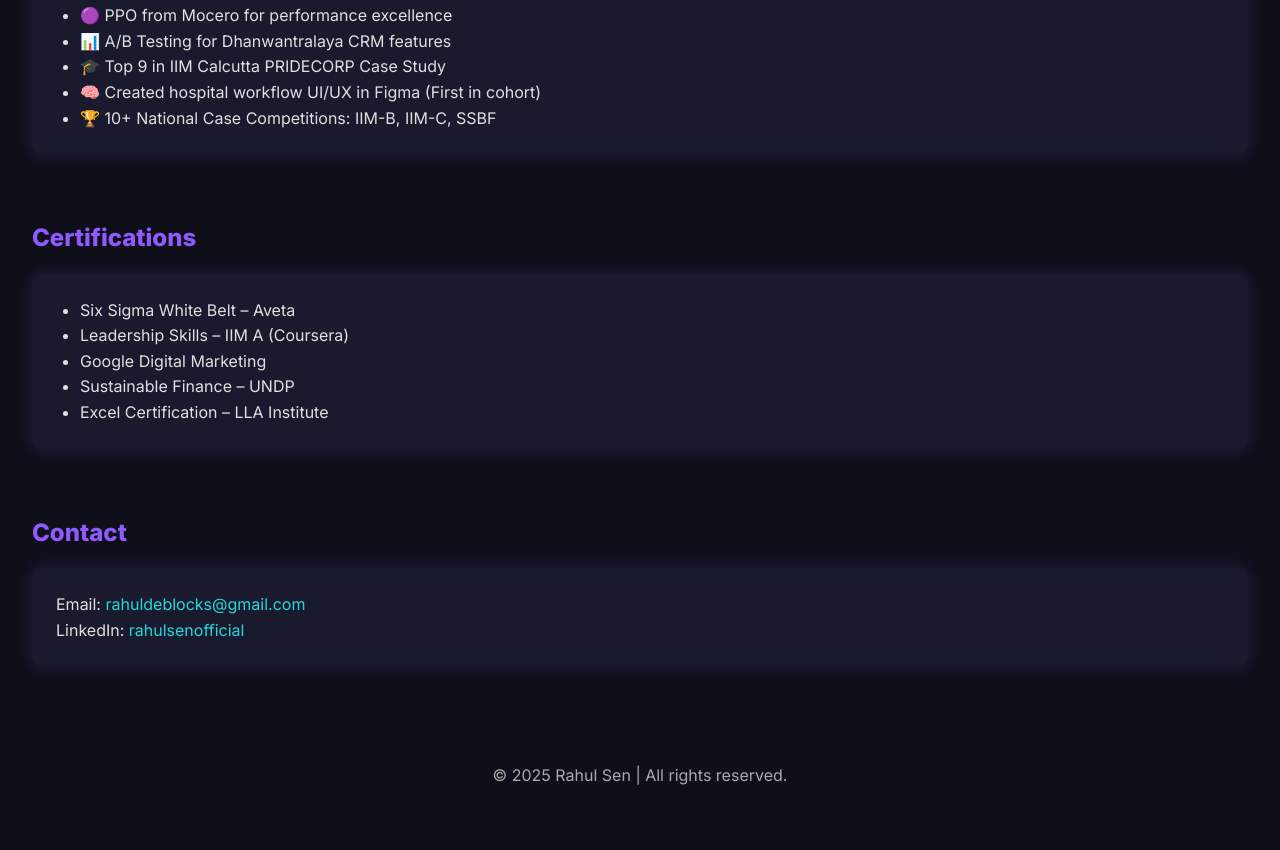
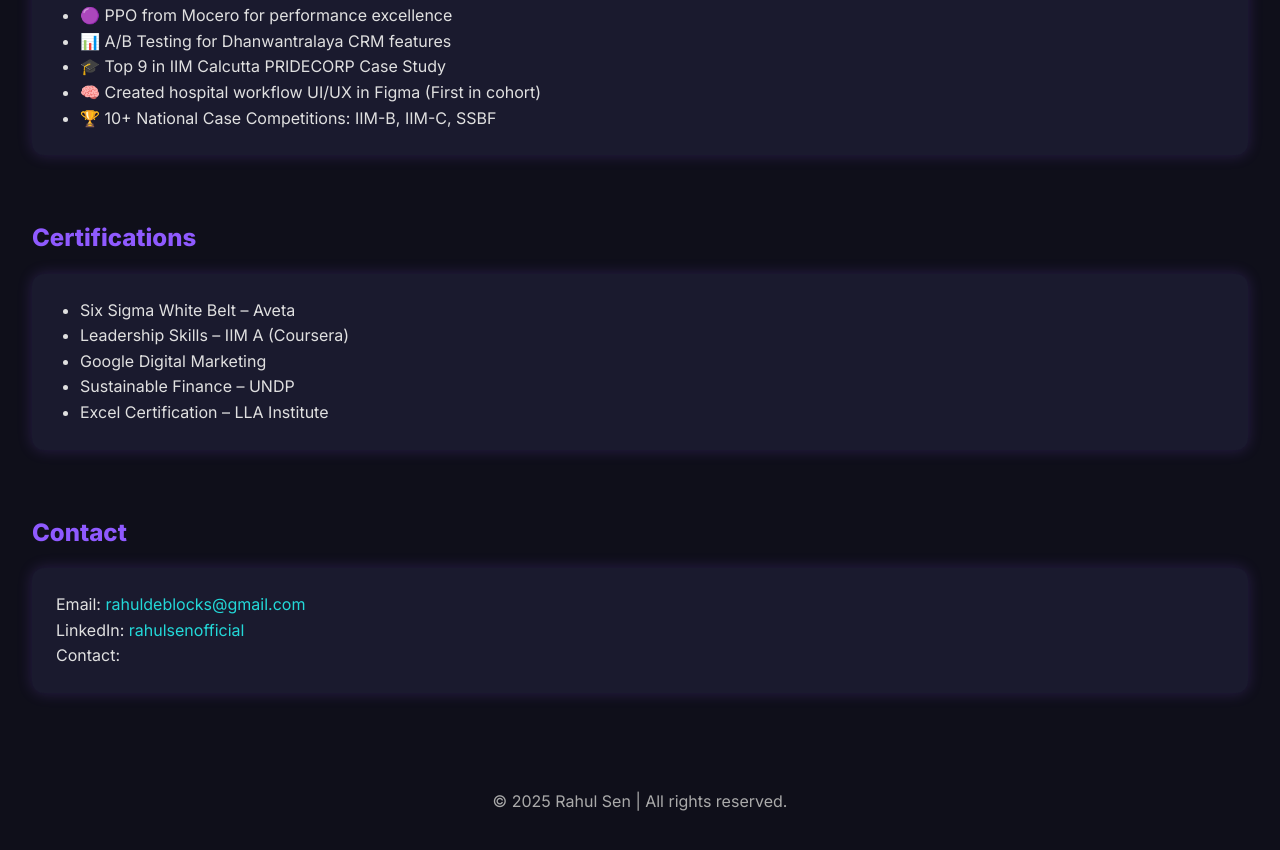
Before and after one commit to 1rahulsen/1, a plain HTML site: page index.html in a window 1280 px wide. Shown: the part 846-1696 px from the top of the page. Drawn offline with Linux system fonts and the light colour scheme.

Commit message:
Update index.html

```diff
--- a/index.html
+++ b/index.html
@@ -4,7 +4,7 @@
 <head>
   <meta charset="UTF-8" />
   <meta name="viewport" content="width=device-width, initial-scale=1.0"/>
-  <title>Rahul Sen | Product Manager</title>
+  <title>Rahul Sen | Associate Product Manager</title>
   <link href="https://fonts.googleapis.com/css2?family=Inter:wght@400;600;800&display=swap" rel="stylesheet">
   <style>
     :root {
@@ -148,6 +148,7 @@
     <div class="card">
       <p>Email: <a href="mailto:rahuldeblocks@gmail.com">rahuldeblocks@gmail.com</a></p>
       <p>LinkedIn: <a href="https://www.linkedin.com/in/rahulsenofficial/" target="_blank">rahulsenofficial</a></p>
+      <p>Contact: <a href="+91 7003790609"</a></p>
     </div>
   </section>
 
```
